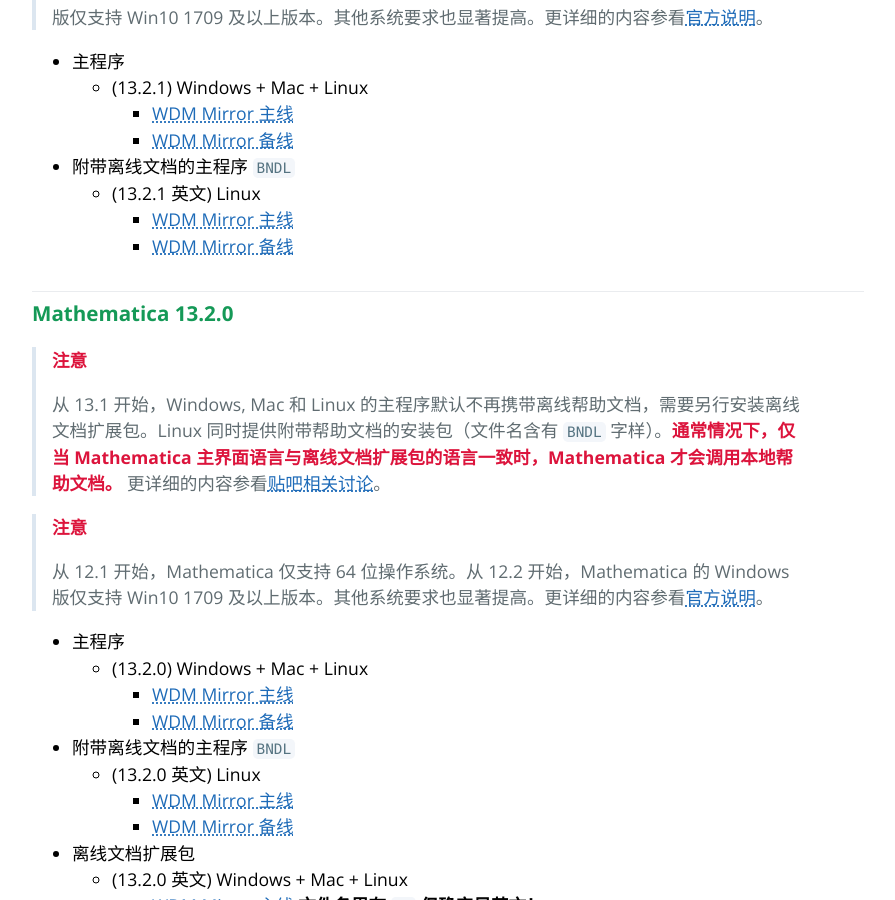
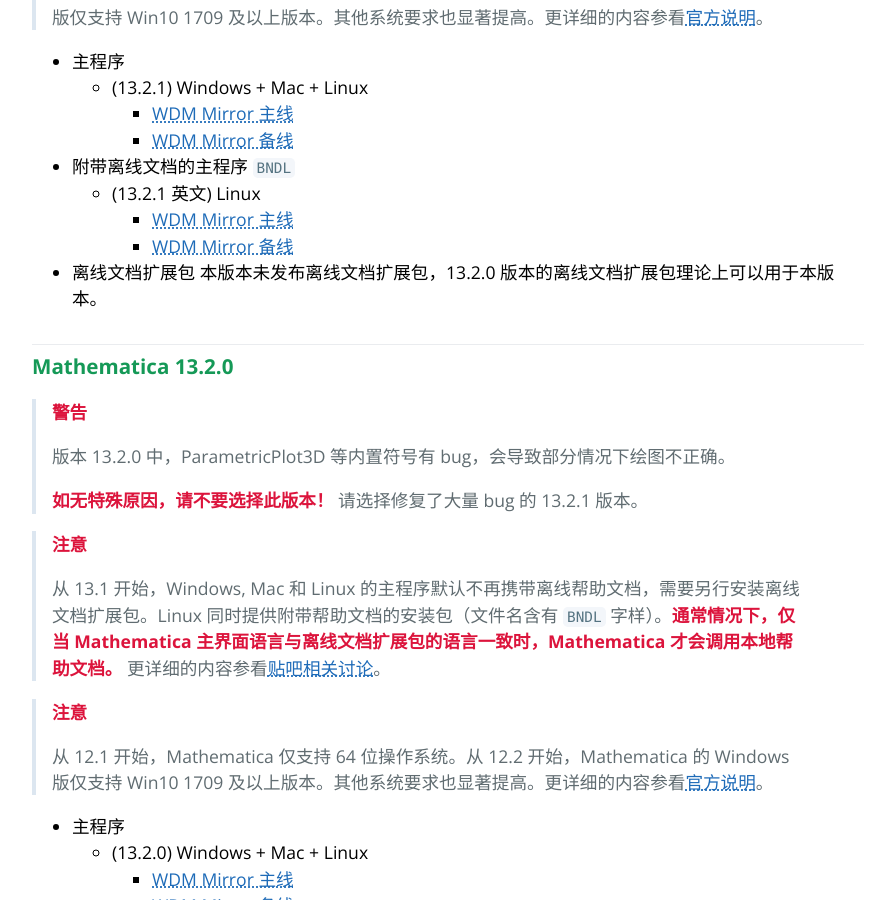
Before and after one commit to TieBaMma/InstallTutorial, a Jekyll site: the page built from index.md, in a window 1280 px wide and 900 px high, scrolled down 5901 px. Shown: the whole window, without its empty margins (192-1087 px from the left). Built offline with Jekyll 4.4.1, drawn with Linux system fonts in a browser that asks for light colours.

Commit message:
增加 13.2.1 和 13.2.0 的文字说明

```diff
--- a/index.md
+++ b/index.md
@@ -212,8 +212,16 @@
   * (13.2.1 英文) Linux
     * [WDM Mirror 主线](https://wdm.itsu.eu.org/Rasis/Mathematica/13.2.1.0/BNDL_English/)
     * [WDM Mirror 备线](https://wdm-v2.itsu.eu.org/Grace/Mathematica/13.2.1.0/BNDL_English/)
+* 离线文档扩展包
+  本版本未发布离线文档扩展包，13.2.0 版本的离线文档扩展包理论上可以用于本版本。
 
 ### Mathematica 13.2.0
+
+> **警告**
+>
+> 版本 13.2.0 中，ParametricPlot3D 等内置符号有 bug，会导致部分情况下绘图不正确。
+>
+> **如无特殊原因，请不要选择此版本！** 请选择修复了大量 bug 的 13.2.1 版本。
 
 > **注意**
 >
```
